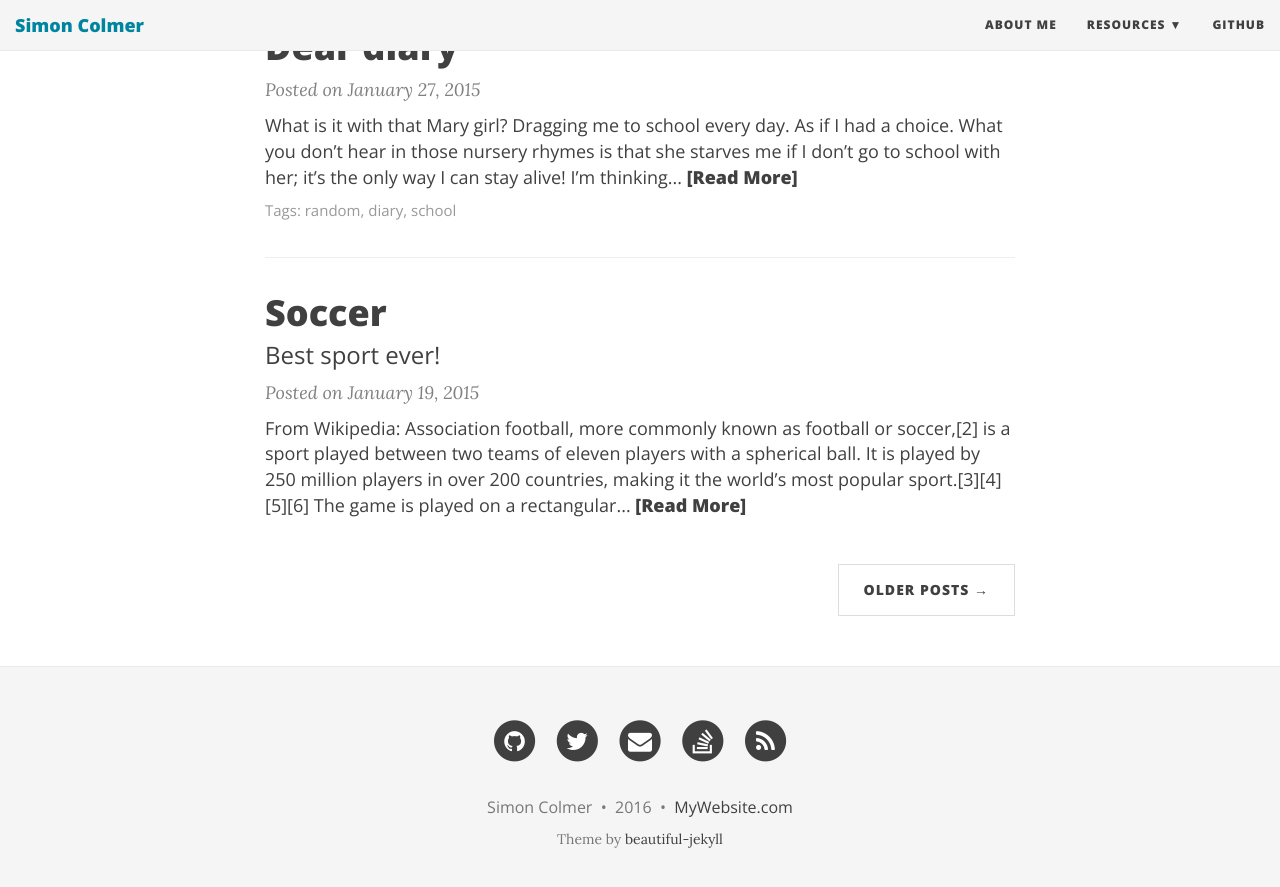
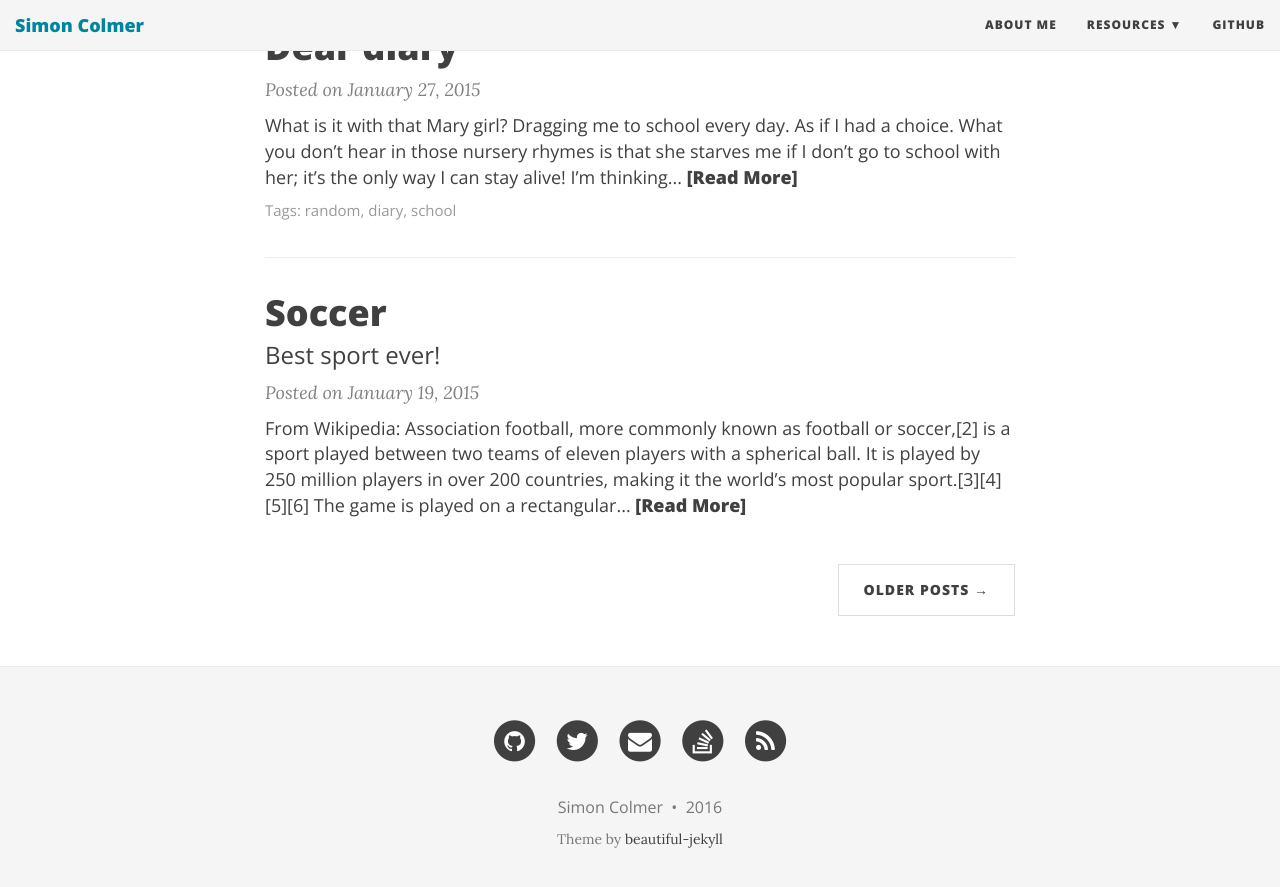
Before and after one commit to Workshop2/workshop2.github.io, a Jekyll site: the page built from index.html, in a window 1280 px wide and 900 px high, scrolled down 1149 px. Shown: the top 887 px of the window. Built offline with Jekyll 4.4.1, drawn with Linux system fonts in a browser that asks for light colours; nearby versions of some CDN libraries; the list of posts is cut into pages by our own code; some of the changed lines change nothing that is shown.

Commit message:
Final config fixes

```diff
--- a/_config.yml
+++ b/_config.yml
@@ -3,8 +3,6 @@
 url: "http://workshop2.github.io"
 baseurl: ""
 title: Simon Colmer
-
-# Short description of your site
 description: Meet Simon the developer.
 
 # --- Navigation bar options --- #
@@ -18,8 +16,6 @@
     - Cancer Vaccine Institute: "https://github.com/cancervaccine"
   Github: "http://github.com/workshop2"
 
-# Image to show in the navigation bar - image must be a square (width = height)
-# Remove this parameter if you don't want an image in the navbar
 avatar: "https://www.gravatar.com/avatar/83f4f64703cfbd192b650927d2cd9a73.jpg?size=100"
 
 # --- Footer options --- #
@@ -51,10 +47,6 @@
   google: false
   linkedin: false
 
-# How to display the link to the website in the footer
-# Remove this if you don't want a link in the footer
-url-pretty: "MyWebsite.com"  # eg. "deanattali.com/beautiful-jekyll"
-
 # --- Misc --- #
 
 # Fill in your Disqus shortname (NOT the userid) if you want to support Disqus comments
@@ -66,7 +58,7 @@
 # --- Don't need to touch anything below here (but you can if you want) --- #
 
 # Output options (more information on Jekyll's site)
-timezone: "America/Vancouver"
+timezone: "Europe/London"
 markdown: kramdown
 highlighter: rouge
 permalink: /:year-:month-:day-:title/
```
